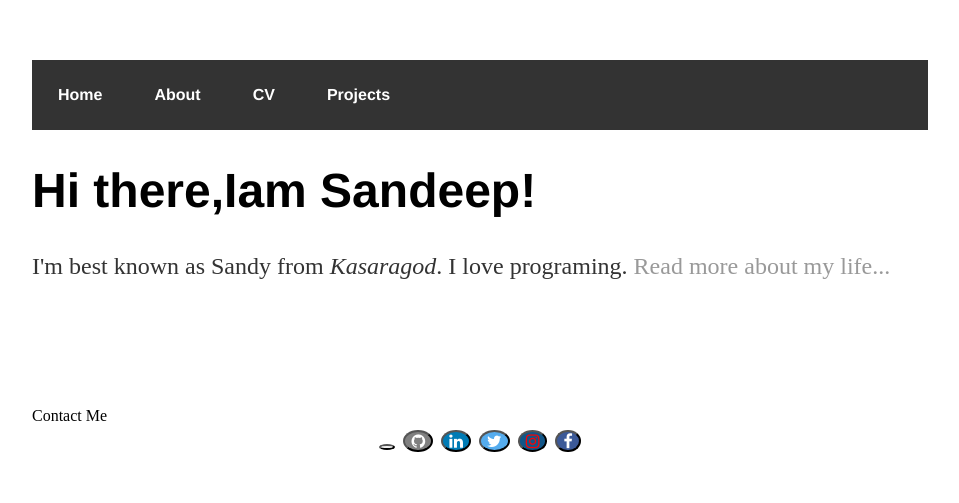
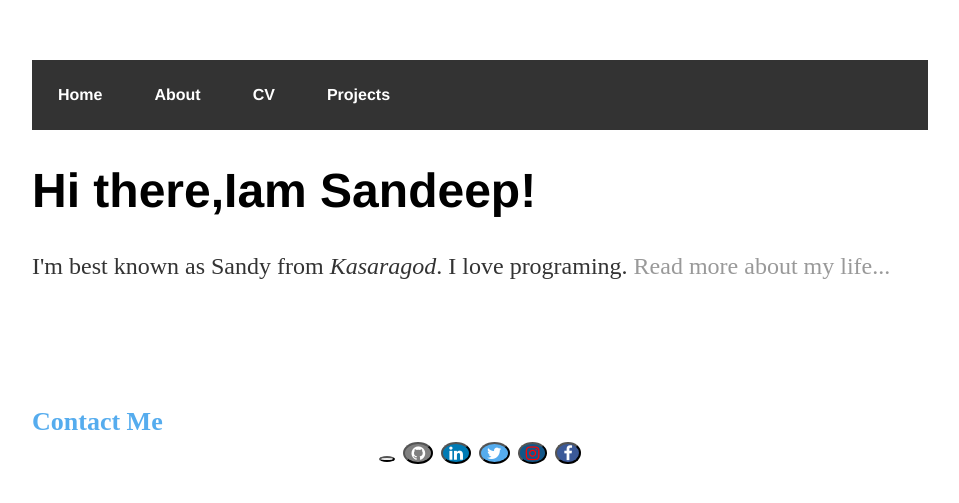
Before and after one commit to sandeepnayaks/sandeepnayaks.github.io, a Jekyll site: the page built from index.html, in a window 1280 px wide. Shown: the top 503 px of the page, without its empty margins (160-1119 px from the left). Built offline with Jekyll 4.4.1, drawn with Linux system fonts in a browser that asks for light colours.

Commit message:
Update main.css

```diff
--- a/css/main.css
+++ b/css/main.css
@@ -76,7 +76,12 @@ li a:hover {
   background-color: #111;
 }
 
-
+span{
+   font-family: "Times New Roman";
+    font-size: 26px;
+   font-weight: bold;
+   color:#55ACEE;
+}
 
 /* Blog */
 ul.posts { margin: 20px auto 40px; font-size: 1.5em; }
```
